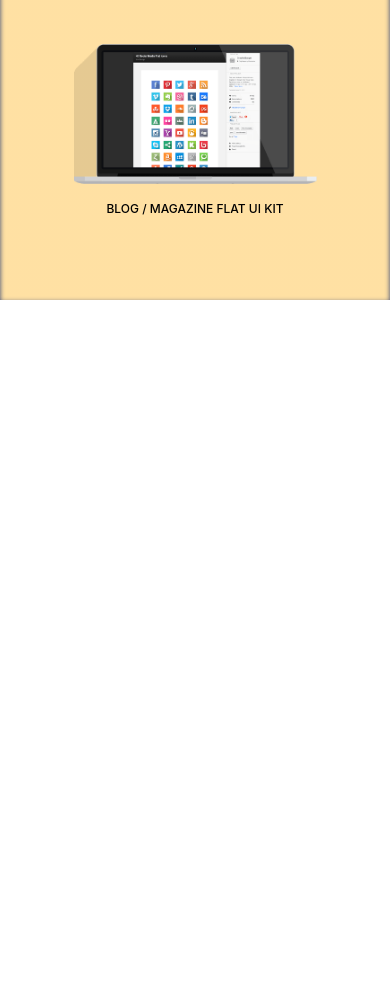
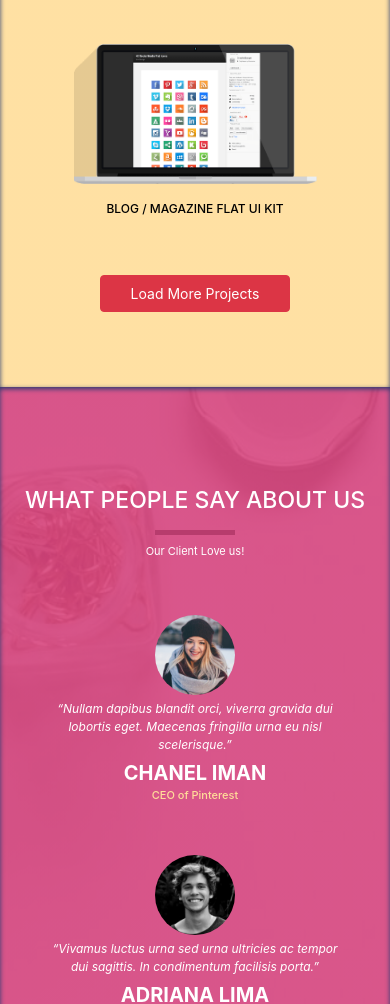
Before and after one commit to Maruf51/Cuda-Remastered, a plain HTML site: page index.html in a window 390 px wide. Shown: the part 5825-6829 px from the top of the page. Before the commit the page ends 6125 px from the top, so only its background shows below. Drawn offline with nearby package versions, Linux system fonts and the light colour scheme.

Commit message:
Testimonial Done

```diff
--- a/CSS/responsive.css
+++ b/CSS/responsive.css
@@ -58,6 +58,19 @@
     .portfolio-h4 {
         font-size: 14px;
     }
+
+    .load-more-btn {
+        margin: 70px auto 90px auto !important;
+        font-size: 14px;
+    }
+
+    .image-area-testi.col-md-3 {
+        margin-left: 30px;
+    }
+
+    .text-area-testi.col-md-9 {
+        padding-left: 20px;
+    }
 }
 
 @media(max-width:991px) {
@@ -100,9 +113,21 @@
     .portfolio-items {
         max-width: 40% !important;
     }
+
+    .load-more-btn {
+        margin: 65px auto 80px auto !important;
+    }
+
+    .image-area-testi.col-md-3 {
+        margin-left: -10px;
+    }
+
+    .text-area-testi.col-md-9 {
+        padding-left: 20px;
+    }
 }
 
-@media(max-width:768px) {
+@media(max-width:767px) {
     .header-h1 {
         font-size: 30px;
         padding-top: 150px;
@@ -162,6 +187,26 @@
 
     .port-btn {
         padding: 4px 20px !important;
+    }
+
+    .load-more-btn {
+        margin: 60px auto 75px auto !important;
+    }
+
+    .image-area-testi.col-md-3 {
+        display: table;
+    }
+
+    .text-area-testi.col-md-9 {
+        padding-left: 15px;
+    }
+
+    .message-items {
+        margin-top: 40px;
+    }
+
+    .testimonial-row {
+        margin-top: 20px !important;
     }
 }
 
@@ -238,4 +283,24 @@
         padding: 4px 15px !important;
         margin: 0;
     }
+
+    .load-more-btn {
+        margin: 50px auto 75px auto !important;
+    }
+
+    .message-items {
+        display: block !important;
+        text-align: center;
+        margin-top: 45px;
+    }
+
+    .image-area-testi.col-md-3 {
+        max-width: 100% !important;
+        margin: 0;
+        margin-bottom: 5px;
+    }
+
+    .testimonial-row {
+        margin-top: 10px !important;
+    }
 }
--- a/CSS/stylesheet.css
+++ b/CSS/stylesheet.css
@@ -263,5 +263,69 @@ h2 {
 
 .portfolio-row {
     margin-top: 0;
-    padding-bottom: 100px;
+    padding-bottom: 0 !important;
 }
+
+.load-more-btn {
+    margin: 80px auto 90px auto !important;
+}
+
+.section6 {
+    width: 100%;
+    height: auto;
+    background: linear-gradient(rgba(215, 70, 128, .9), rgba(215, 70, 128, .9)), url(../image/section_6_bg.jpg);
+    background-size: cover;
+    background-position: center center;
+    box-shadow: inset 0 2px 5px #273a71;
+    margin: 0;
+    color: #fff;
+}
+
+.section-testimonial-h1::after {
+    background: #b73c6d;
+    content: "";
+    height: 5px;
+    display: block;
+    width: 80px;
+    margin: auto;
+    margin-top: 16px;
+}
+
+.clients {
+    border-radius: 50%;
+    width: 80px;
+    height: 80px;
+}
+
+.testimonial-row {
+    margin-top: 65px !important;
+    padding-bottom: 75px !important;
+}
+
+.comment-p {
+    font-style: italic;
+    margin: 0;
+}
+
+.clients-name {
+    font-size: 20px;
+    font-weight: 700;
+    margin: 7px 0 4px 0;
+}
+
+.clients-position {
+    font-size: 11px;
+    color: #fd9;
+}
+
+.last-2-comment {
+    margin-top: 60px;
+}
+
+.image-area-testi.col-md-3 {
+    margin-left: 20px;
+}
+
+.text-area-testi.col-md-9 {
+    padding-left: 0;
+}
--- a/index.html
+++ b/index.html
@@ -31,7 +31,7 @@
               <a class="nav-item nav-link" href="#team">team</a>
               <a class="nav-item nav-link" href="#skill">skill</a>
               <a class="nav-item nav-link" href="#portfolio">portfolio</a>
-              <a class="nav-item nav-link" href="#">testimonial</a>
+              <a class="nav-item nav-link" href="#testimonial">testimonial</a>
               <a class="nav-item nav-link" href="#">contact</a>
             </div>
           </div>
@@ -162,6 +162,56 @@
             <h4 class="portfolio-h4">BLOG / MAGAZINE FLAT UI KIT</h4>
           </div>
         </div>
+        <button class="btn btn-danger load-more-btn">Load More Projects</button>
+      </div>
+    </section>
+
+    <section id="testimonial" class="section6">
+      <div class="container">
+        <h1 class="section-h1 section-testimonial-h1">What people say about us</h1>
+        <p class="section-all-p">Our Client Love us!</p>
+      </div>
+      <div class="row d-flex justify-content-between container m-auto testimonial-row">
+        <div class="message-items col-md-6 d-flex justify-content-between">
+          <div class="image-area-testi col-md-3">
+            <img class="clients" src="image/client_1.jpg" alt="">
+          </div>
+          <div class="text-area-testi col-md-9">
+            <p class="comment-p">“Nullam dapibus blandit orci, viverra gravida dui lobortis eget. Maecenas fringilla urna eu nisl scelerisque.”</p>
+            <h2 class="clients-name">CHANEL IMAN</h2>
+            <h5 class="clients-position">CEO of Pinterest</h5>
+          </div>
+        </div>
+        <div class="message-items col-md-6 d-flex justify-content-between">
+          <div class="image-area-testi col-md-3">
+            <img class="clients" src="image/client_2.jpg" alt="">
+          </div>
+          <div class="text-area-testi col-md-9">
+            <p class="comment-p">“Vivamus luctus urna sed urna ultricies ac tempor dui sagittis. In condimentum facilisis porta.”</p>
+            <h2 class="clients-name">ADRIANA LIMA</h2>
+            <h5 class="clients-position">Founder of Instagram</h5>
+          </div>
+        </div>
+        <div class="message-items col-md-6 d-flex justify-content-between last-2-comment">
+          <div class="image-area-testi col-md-3">
+            <img class="clients" src="image/client_3.jpg" alt="">
+          </div>
+          <div class="text-area-testi col-md-9">
+            <p class="comment-p">“Vivamus luctus urna sed urna ultricies ac tempor dui sagittis. In condimentum facilisis porta.”</p>
+            <h2 class="clients-name">ANNE HATHAWAY</h2>
+            <h5 class="clients-position">Lead Designer at Behance</h5>
+          </div>
+        </div>
+        <div class="message-items col-md-6 d-flex justify-content-between last-2-comment">
+          <div class="image-area-testi col-md-3">
+            <img class="clients" src="image/client_4.jpg" alt="">
+          </div>
+          <div class="text-area-testi col-md-9">
+            <p class="comment-p">“Phasellus non purus vel arcu tempor commodo. Fusce semper, purus vel luctus molestie, risus sem cursus neque.”</p>
+            <h2 class="clients-name">EMMA STONE</h2>
+            <h5 class="clients-position">Co-Founder of Shazam</h5>
+          </div>
+        </div>
       </div>
     </section>
 
@@ -182,17 +232,17 @@
       })
 
       document.getElementById('web').addEventListener('click', function(){
-        document.getElementById('first-port').style.display = "block";
+        document.getElementById('first-port').style.display = "none";
         document.getElementById('second-port').style.display = "block";
         document.getElementById('third-port').style.display = "block";
-        document.getElementById('fourth-port').style.display = "none";
+        document.getElementById('fourth-port').style.display = "block";
       })
 
       document.getElementById('apps').addEventListener('click', function(){
         document.getElementById('first-port').style.display = "none";
-        document.getElementById('second-port').style.display = "block";
+        document.getElementById('second-port').style.display = "none";
         document.getElementById('third-port').style.display = "block";
-        document.getElementById('fourth-port').style.display = "none";
+        document.getElementById('fourth-port').style.display = "block";
       })
 
       document.getElementById('icon').addEventListener('click', function(){
```
